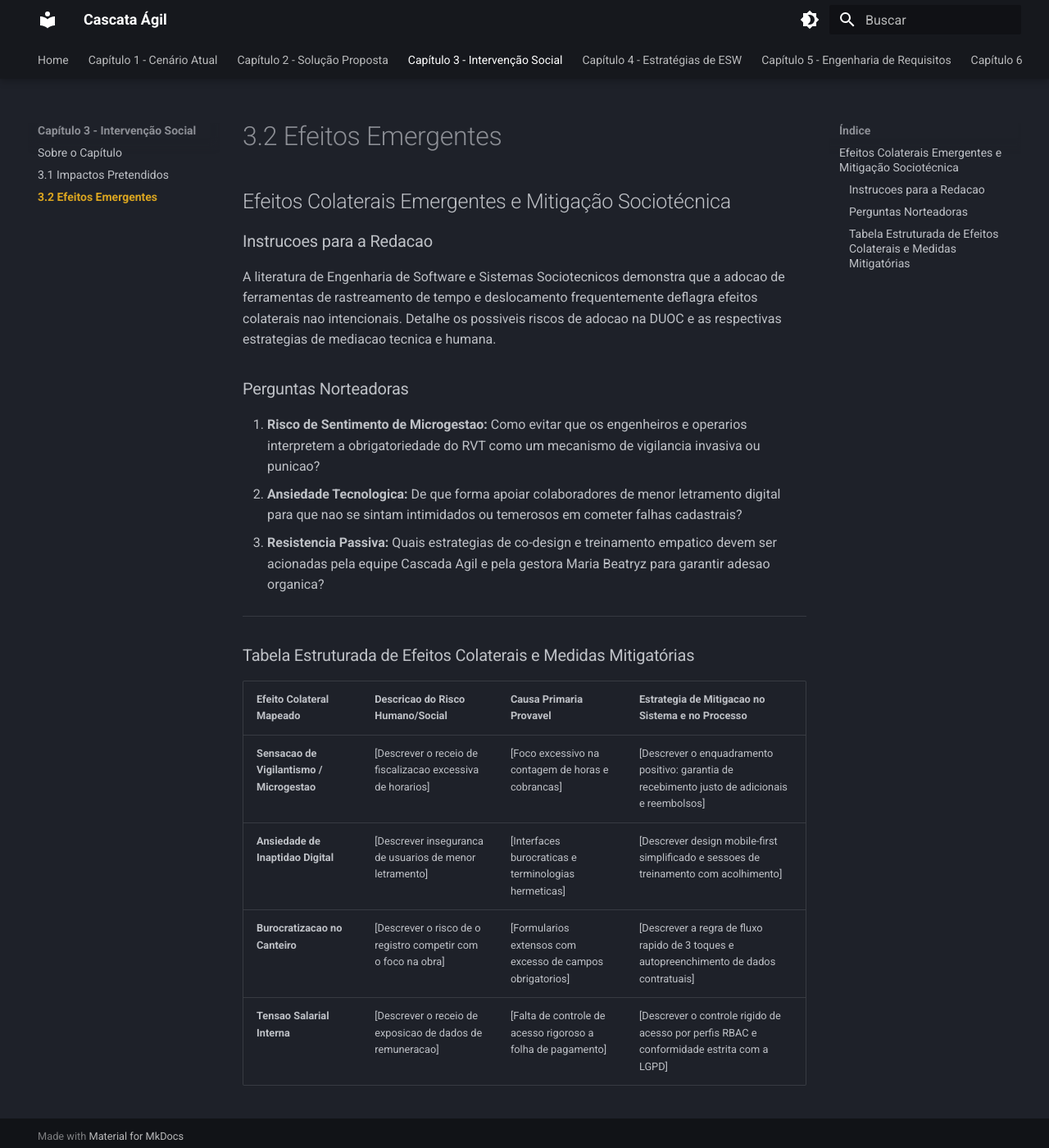
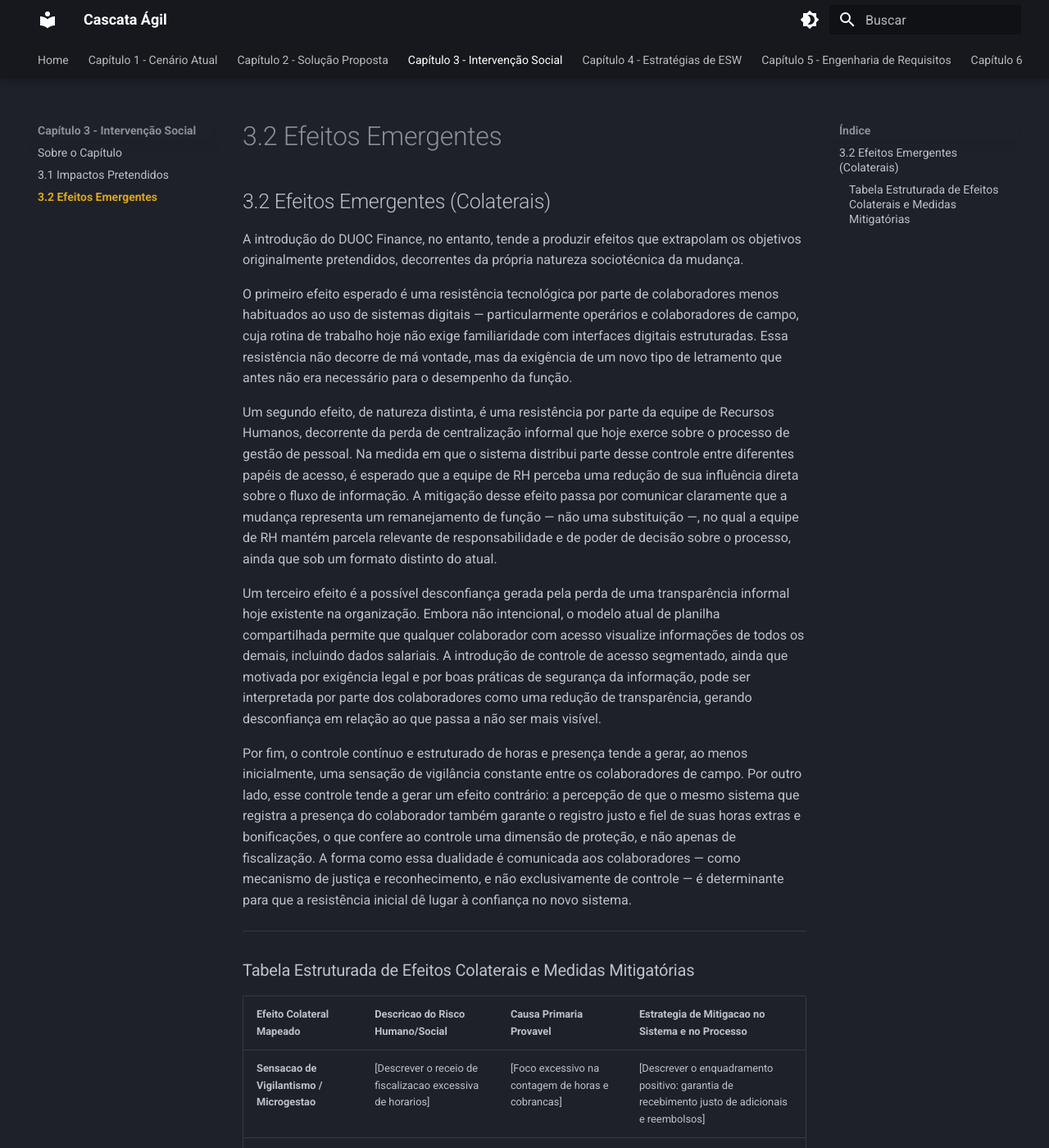
Before and after one commit to mdsreq-fga-unb/REQ-2026.2-T01-DUOC-Finance, an MkDocs documentation site: the page built from docs/intervencao-social/3.2-efeitos-emergentes.md, in a window 1280 px wide and 1400 px high. Shown: the whole window at 82% size. Built offline with MkDocs 1.6.1 and Material for MkDocs 9.7.7, drawn with Linux system fonts in a browser that asks for light colours.

Commit message:
docs(reset): Reenvio dos arquivos

```diff
--- a/docs/intervencao-social/3.2-efeitos-emergentes.md
+++ b/docs/intervencao-social/3.2-efeitos-emergentes.md
@@ -1,13 +1,15 @@
 
-## Efeitos Colaterais Emergentes e Mitigação Sociotécnica
+## 3.2 Efeitos Emergentes (Colaterais)
 
-### Instrucoes para a Redacao
-A literatura de Engenharia de Software e Sistemas Sociotecnicos demonstra que a adocao de ferramentas de rastreamento de tempo e deslocamento frequentemente deflagra efeitos colaterais nao intencionais. Detalhe os possiveis riscos de adocao na DUOC e as respectivas estrategias de mediacao tecnica e humana.
+A introdução do DUOC Finance, no entanto, tende a produzir efeitos que extrapolam os objetivos originalmente pretendidos, decorrentes da própria natureza sociotécnica da mudança.
 
-### Perguntas Norteadoras
-1. **Risco de Sentimento de Microgestao:** Como evitar que os engenheiros e operarios interpretem a obrigatoriedade do RVT como um mecanismo de vigilancia invasiva ou punicao?
-2. **Ansiedade Tecnologica:** De que forma apoiar colaboradores de menor letramento digital para que nao se sintam intimidados ou temerosos em cometer falhas cadastrais?
-3. **Resistencia Passiva:** Quais estrategias de co-design e treinamento empatico devem ser acionadas pela equipe Cascada Agil e pela gestora Maria Beatryz para garantir adesao organica?
+O primeiro efeito esperado é uma resistência tecnológica por parte de colaboradores menos habituados ao uso de sistemas digitais — particularmente operários e colaboradores de campo, cuja rotina de trabalho hoje não exige familiaridade com interfaces digitais estruturadas. Essa resistência não decorre de má vontade, mas da exigência de um novo tipo de letramento que antes não era necessário para o desempenho da função.
+
+Um segundo efeito, de natureza distinta, é uma resistência por parte da equipe de Recursos Humanos, decorrente da perda de centralização informal que hoje exerce sobre o processo de gestão de pessoal. Na medida em que o sistema distribui parte desse controle entre diferentes papéis de acesso, é esperado que a equipe de RH perceba uma redução de sua influência direta sobre o fluxo de informação. A mitigação desse efeito passa por comunicar claramente que a mudança representa um remanejamento de função — não uma substituição —, no qual a equipe de RH mantém parcela relevante de responsabilidade e de poder de decisão sobre o processo, ainda que sob um formato distinto do atual.
+
+Um terceiro efeito é a possível desconfiança gerada pela perda de uma transparência informal hoje existente na organização. Embora não intencional, o modelo atual de planilha compartilhada permite que qualquer colaborador com acesso visualize informações de todos os demais, incluindo dados salariais. A introdução de controle de acesso segmentado, ainda que motivada por exigência legal e por boas práticas de segurança da informação, pode ser interpretada por parte dos colaboradores como uma redução de transparência, gerando desconfiança em relação ao que passa a não ser mais visível.
+
+Por fim, o controle contínuo e estruturado de horas e presença tende a gerar, ao menos inicialmente, uma sensação de vigilância constante entre os colaboradores de campo. Por outro lado, esse controle tende a gerar um efeito contrário: a percepção de que o mesmo sistema que registra a presença do colaborador também garante o registro justo e fiel de suas horas extras e bonificações, o que confere ao controle uma dimensão de proteção, e não apenas de fiscalização. A forma como essa dualidade é comunicada aos colaboradores — como mecanismo de justiça e reconhecimento, e não exclusivamente de controle — é determinante para que a resistência inicial dê lugar à confiança no novo sistema.
 
 ---
 
```
Also changed, not shown: docs/intervencao-social/3.1-impactos-pretendidos.md (+5 -7 lines), docs/intervencao-social/index.md (+1 -1 lines), docs/visao-produto/cap-3.md (deleted, +0 -23 lines).
